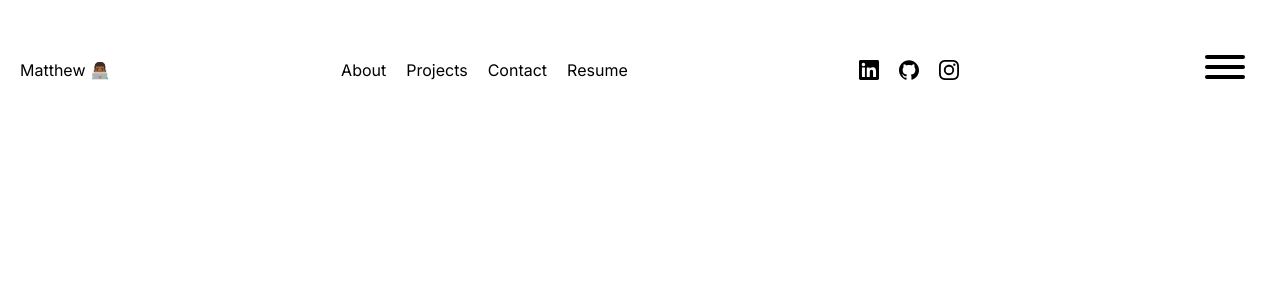
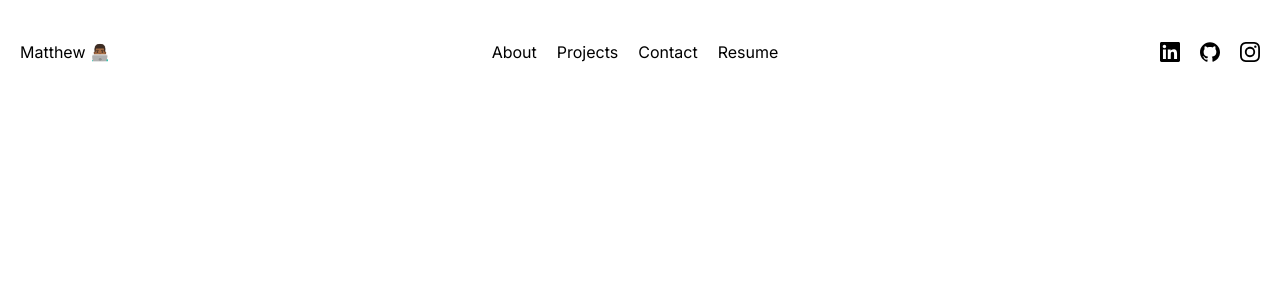
Before and after one commit to matthew-ranford/new-portfolio, a Next.js app: page / in a window 1280 px wide. Shown: the top 300 px of the page. Built offline with nearby package versions, Linux system fonts and the light colour scheme.

Commit message:
Working on getting the links inside the hamburger menu when it becomes responsive

```diff
--- a/app/components/Navbar.tsx
+++ b/app/components/Navbar.tsx
@@ -35,11 +35,16 @@ export default function Navbar() {
   const toggleMenu = () => {
     setIsOpen(!isOpen)
   }
+
   return (
     <>
       <nav className="flex justify-between items-center py-5">
         <h1>Matthew 👨🏾‍💻</h1>
-        <div className="flex gap-5">
+
+        {/* Conditionally render the navLinks based on isOpen */}
+        <ul
+          className={`md:flex md:items-center gap-5 ${isOpen ? '' : 'hidden'}`}
+        >
           {navLinks.map((link, index) => (
             <Link href={link.href} key={index}>
               <li style={{ listStyle: 'none' }} className="hover:scale-125">
@@ -47,8 +52,11 @@ export default function Navbar() {
               </li>
             </Link>
           ))}
-        </div>
-        <div className="flex gap-5">
+        </ul>
+
+        <div
+          className={`md:flex md:items-center gap-5 ${isOpen ? '' : 'hidden'}`}
+        >
           {socials.map((social, index) => {
             const Icon = social.icon
             return (
@@ -58,6 +66,7 @@ export default function Navbar() {
             )
           })}
         </div>
+        <span className="md:hidden justify-between items-center">
           <button
             className={`hamburger hamburger--emphatic ${
               isOpen ? 'is-active' : ''
@@ -69,6 +78,7 @@ export default function Navbar() {
               <span className="hamburger-inner"></span>
             </span>
           </button>
+        </span>
       </nav>
     </>
   )
```
Lines whose indentation alone changed are shown as unchanged.
